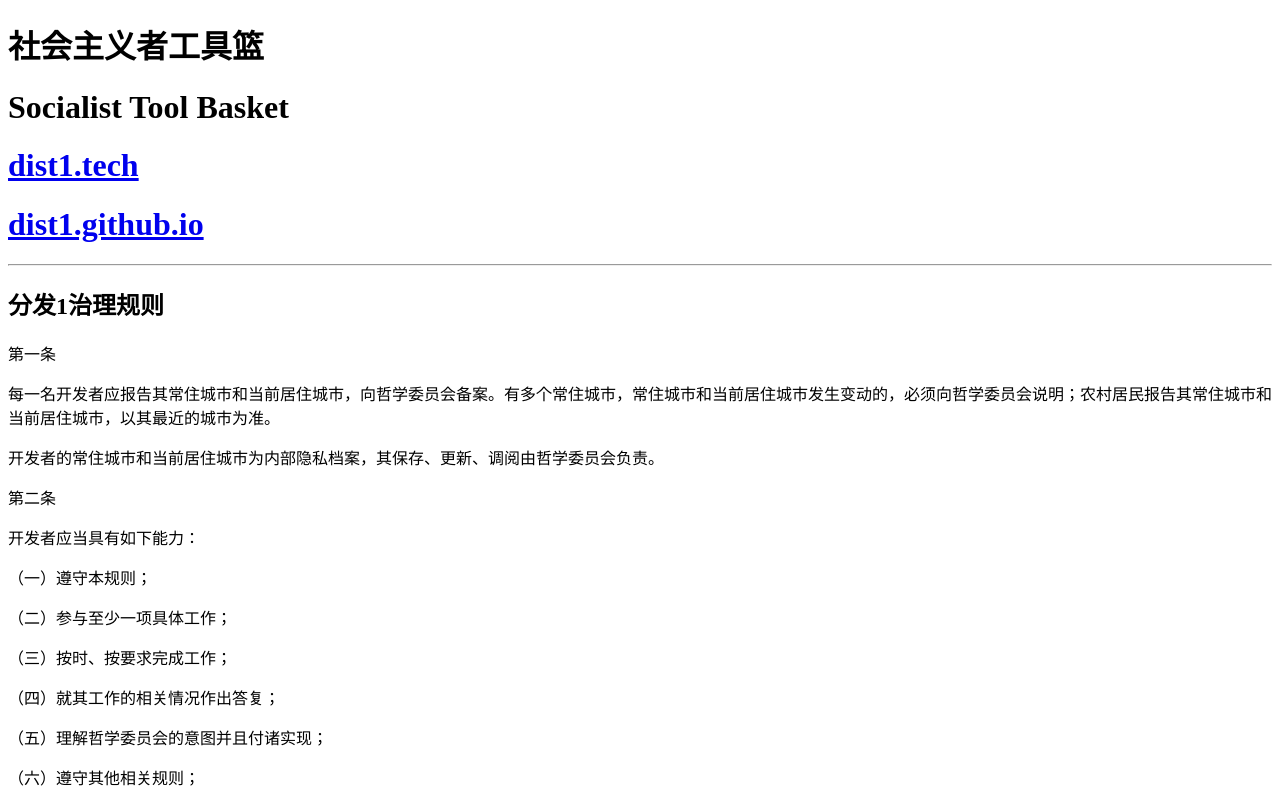
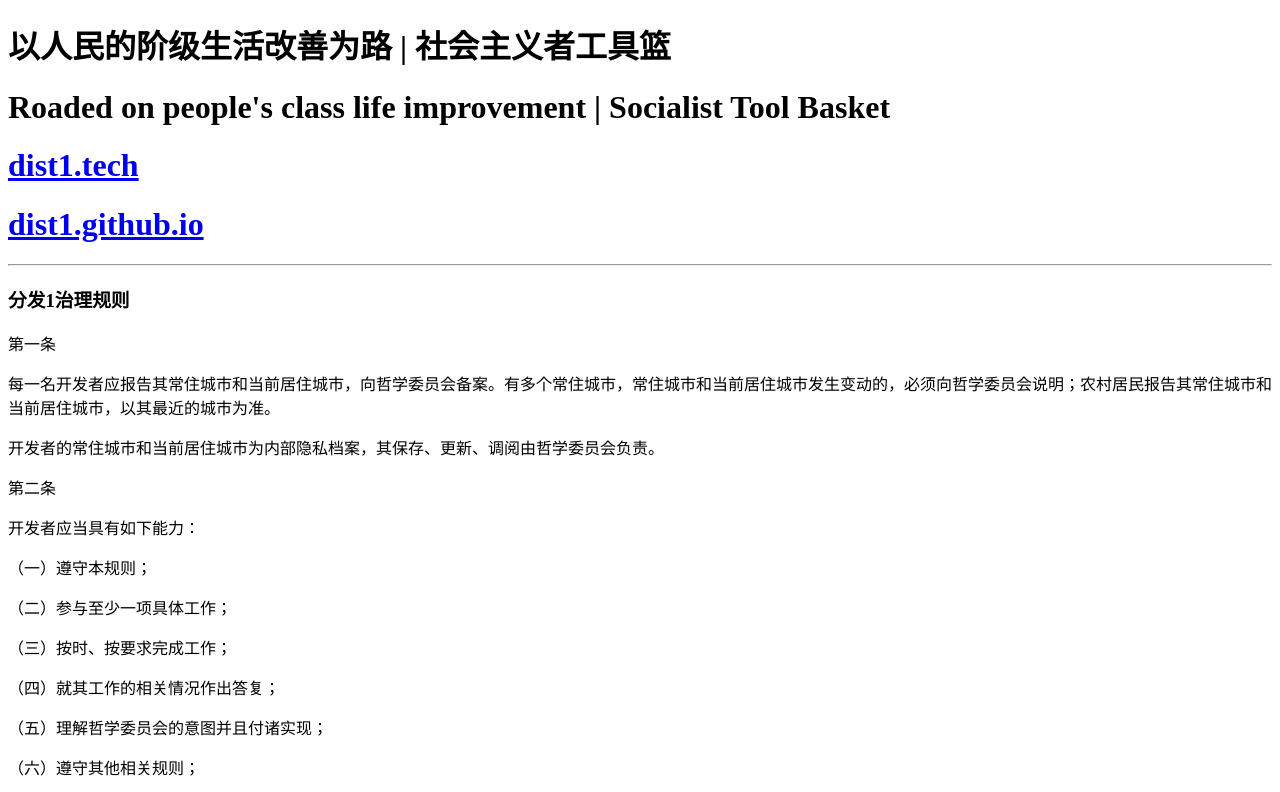
Before and after one commit to HWP-ai/dist1.github.io, a plain HTML site: page index.html in a window 1280 px wide. Shown: the top 792 px of the page. Drawn offline with Linux system fonts and the light colour scheme.

Commit message:
index.html

```diff
--- a/index.html
+++ b/index.html
@@ -2,19 +2,19 @@
 <html>
   <head>
     <meta charset="UTF8">
-    <title>社会主义者工具篮 | Socialist Tool Basket | 劳动就是采取必然的措施将相关的客体转换为合适的意义。劳动的客观基础限制劳动的技术形态，劳动的技术形态推动劳动的客观基础，实现了一整个的人类劳动史和科学技术史。劳动是主体、客体、活动，人工、自然、手段，阶级、问题、处方的相互作用。 | To Labor is to take necessary measures to transform the related objects into appropriate meanings. The objective foundation of labor restricts the technological form of labor, and the technological form of labor promotes the objective foundation of labor, thus realizing the whole history of human labor and the whole history of science and technology. Labor is the interaction of subject, object and activity, artificial, natural and means, class, problem and prescription. | dist1.tech | dist1.github.io</title>
+    <title>以人民的阶级生活改善为路 | 社会主义者工具篮 | Socialist Tool Basket | 劳动就是采取必然的措施将相关的客体转换为合适的意义。劳动的客观基础限制劳动的技术形态，劳动的技术形态推动劳动的客观基础，实现了一整个的人类劳动史和科学技术史。劳动是主体、客体、活动，人工、自然、手段，阶级、问题、处方的相互作用。 | To Labor is to take necessary measures to transform the related objects into appropriate meanings. The objective foundation of labor restricts the technological form of labor, and the technological form of labor promotes the objective foundation of labor, thus realizing the whole history of human labor and the whole history of science and technology. Labor is the interaction of subject, object and activity, artificial, natural and means, class, problem and prescription. | dist1.tech | dist1.github.io</title>
   </head>
   <body>
 
-    <h1>社会主义者工具篮</h1>
-    <h1>Socialist Tool Basket</h1>
+    <h1>以人民的阶级生活改善为路 | 社会主义者工具篮</h1>
+    <h1>Roaded on people's class life improvement | Socialist Tool Basket</h1>
     <h1><a href="http://dist1.tech">dist1.tech</a></h1>
     <h1><a href="https://dist1.github.io">dist1.github.io</a></h1>
 
     <hr>
 
     <div>
-      <h2>分发1治理规则</h2>
+      <h3>分发1治理规则</h3>
 
       <p>第一条</p>
 
@@ -66,7 +66,7 @@
     </div>
 
     <div>
-      <h2>哲学委员会</h2>
+      <h3>哲学委员会</h3>
       <ul>
 	<li><a href="ltaoist/">ltaoist</a></li>
 	<li>良生</li>
```
